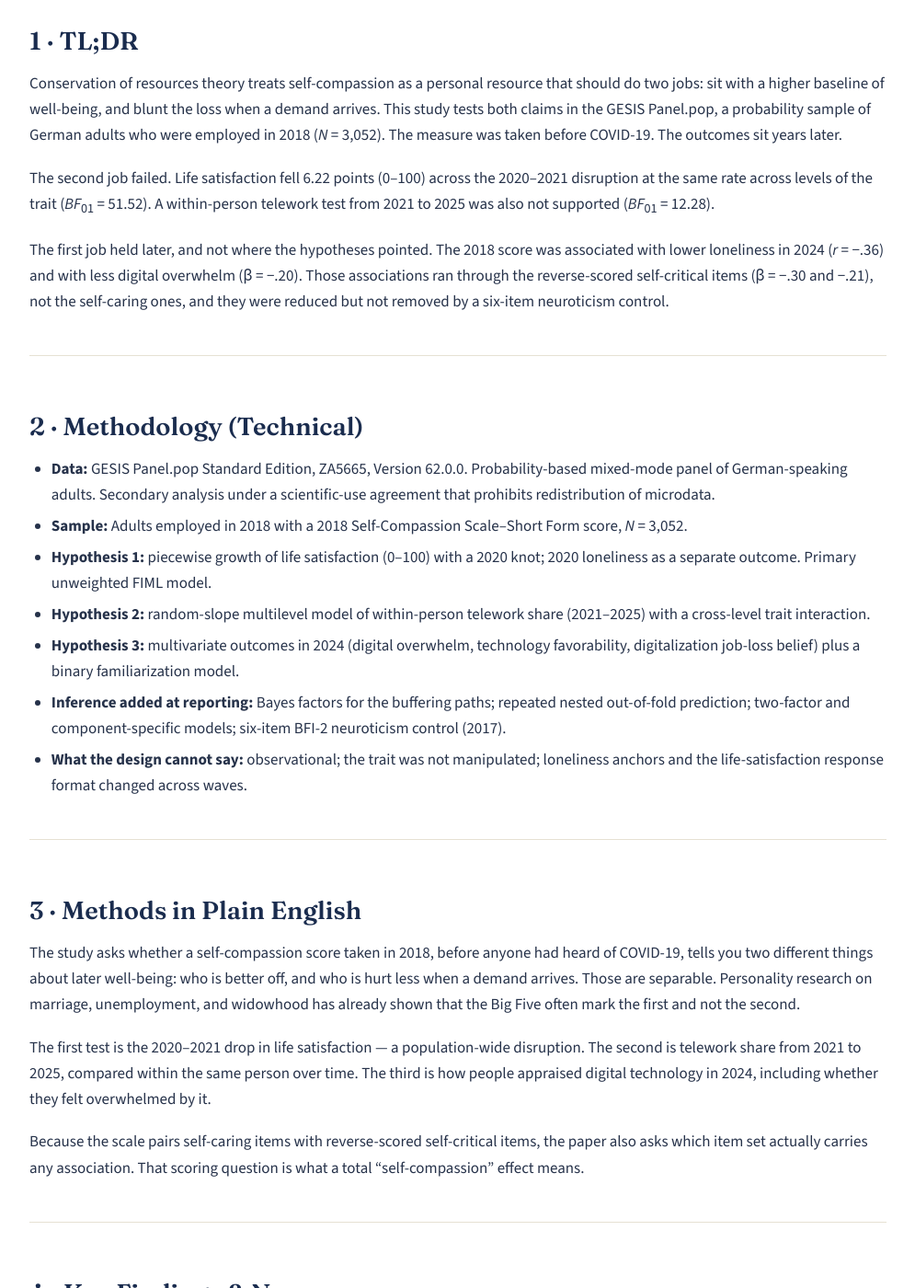
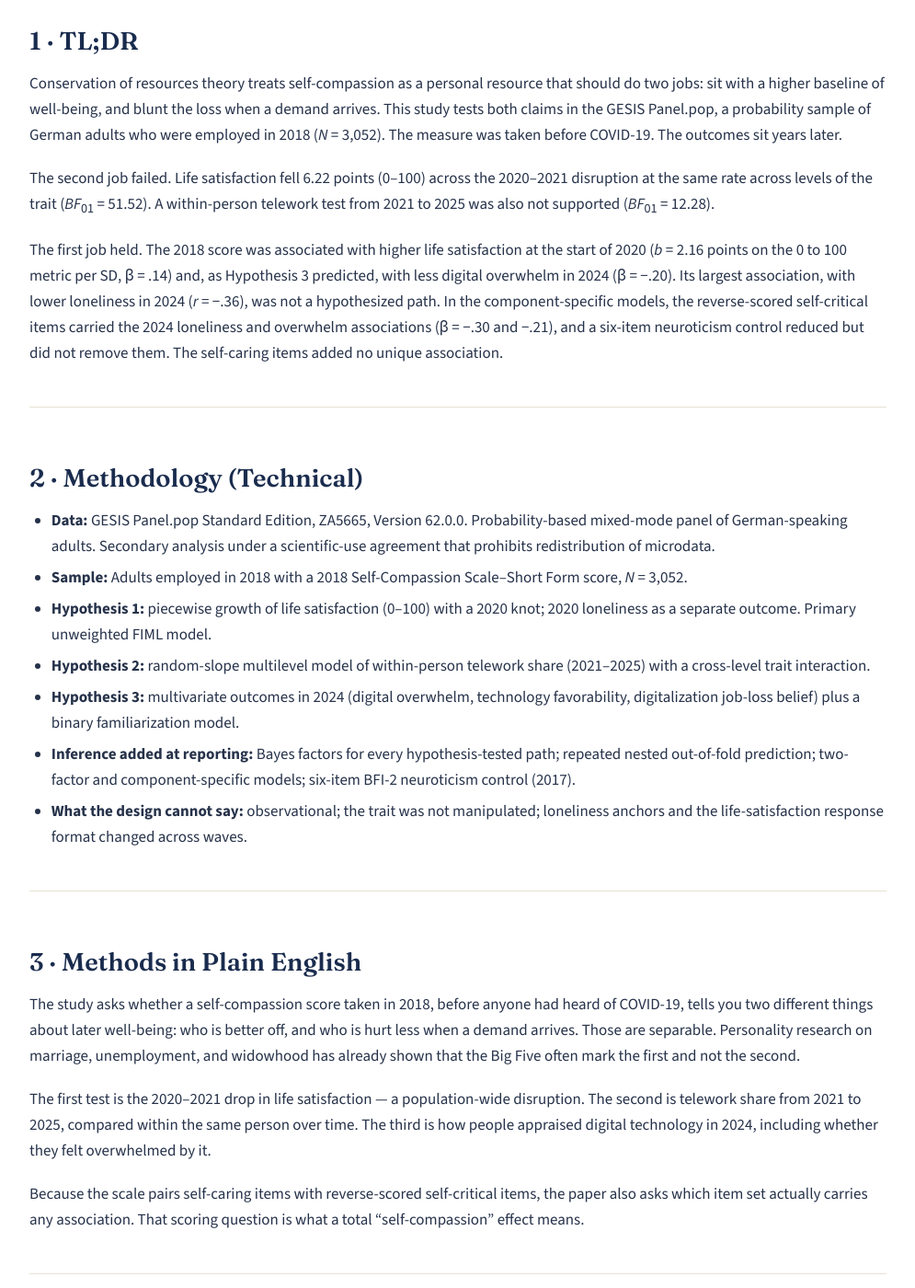
Before and after one commit to mjmonnot/mjmonnot.github.io, a Jekyll site: the page built from publications/2026-buffer-or-baseline.md, in a window 1280 px wide and 1400 px high, scrolled down 994 px. Shown: the whole window at 92% size, without its empty margins (142-1137 px from the left). Built offline with Jekyll 4.4.1, drawn with Linux system fonts in a browser that asks for light colours; some of the changed text lies outside the part shown.

Commit message:
Buffer or Baseline: publication page corrections SC-01 SC-02 SC-03 SC-06
Co-Authored-By: Claude Fable 5.2 <noreply@anthropic.com>
Claude-Session: https://claude.ai/code/session_01TKeWHFR7E5YyftLbi9sYbp

```diff
--- a/publications/2026-buffer-or-baseline.md
+++ b/publications/2026-buffer-or-baseline.md
@@ -30,7 +30,7 @@ Conservation of resources theory treats self-compassion as a personal resource t
 
 The second job failed. Life satisfaction fell 6.22 points (0–100) across the 2020–2021 disruption at the same rate across levels of the trait (*BF*<sub>01</sub> = 51.52). A within-person telework test from 2021 to 2025 was also not supported (*BF*<sub>01</sub> = 12.28).
 
-The first job held later, and not where the hypotheses pointed. The 2018 score was associated with lower loneliness in 2024 (*r* = −.36) and with less digital overwhelm (β = −.20). Those associations ran through the reverse-scored self-critical items (β = −.30 and −.21), not the self-caring ones, and they were reduced but not removed by a six-item neuroticism control.
+The first job held. The 2018 score was associated with higher life satisfaction at the start of 2020 (*b* = 2.16 points on the 0 to 100 metric per SD, β = .14) and, as Hypothesis 3 predicted, with less digital overwhelm in 2024 (β = −.20). Its largest association, with lower loneliness in 2024 (*r* = −.36), was not a hypothesized path. In the component-specific models, the reverse-scored self-critical items carried the 2024 loneliness and overwhelm associations (β = −.30 and −.21), and a six-item neuroticism control reduced but did not remove them. The self-caring items added no unique association.
 
 ---
 
@@ -41,7 +41,7 @@ The first job held later, and not where the hypotheses pointed. The 2018 score w
 - **Hypothesis 1:** piecewise growth of life satisfaction (0–100) with a 2020 knot; 2020 loneliness as a separate outcome. Primary unweighted FIML model.
 - **Hypothesis 2:** random-slope multilevel model of within-person telework share (2021–2025) with a cross-level trait interaction.
 - **Hypothesis 3:** multivariate outcomes in 2024 (digital overwhelm, technology favorability, digitalization job-loss belief) plus a binary familiarization model.
-- **Inference added at reporting:** Bayes factors for the buffering paths; repeated nested out-of-fold prediction; two-factor and component-specific models; six-item BFI-2 neuroticism control (2017).
+- **Inference added at reporting:** Bayes factors for every hypothesis-tested path; repeated nested out-of-fold prediction; two-factor and component-specific models; six-item BFI-2 neuroticism control (2017).
 - **What the design cannot say:** observational; the trait was not manipulated; loneliness anchors and the life-satisfaction response format changed across waves.
 
 ---
@@ -58,7 +58,7 @@ Because the scale pairs self-caring items with reverse-scored self-critical item
 
 ## 4 · Key Findings & Nuances
 
-- **Levels, not slopes.** The 2018 trait was associated with higher life satisfaction at the 2020 knot (*b* = 2.16, β = .14) and with a more positive pre-2020 slope. It was not associated with the disruption slope or the recovery slope.
+- **The trait was associated with the 2020 level of life satisfaction and with its pre-2020 slope.** The 2018 trait was associated with higher life satisfaction at the 2020 knot (*b* = 2.16, β = .14) and with a more positive pre-2020 slope, *b* = 0.25, 95% CI [0.05, 0.45], *p* = .015, β = .12. Its associations with the disruption slope (*b* = −0.10, 95% CI [−0.71, 0.51], *p* = .746) and the recovery slope (*b* = −0.29, 95% CI [−0.69, 0.11], *p* = .154) were not statistically significant.
 - **The largest association was not hypothesized.** 2018 self-compassion correlated *r* = −.36 with 2024 loneliness and added out-of-fold Δ*R*² = .036 beyond baseline covariates. 2020 loneliness, measured in the disruption, was unrelated.
 - **Digital overwhelm, not digital behavior.** Lower overwhelm (β = −.20) and slightly more favorable appraisals (β = .10). Unrelated to recently familiarizing oneself with a new tool (OR = 0.98) and to a national job-loss belief.
 - **The total score was the self-critical items.** The trait factor correlated *r* = .98 with the reverse-scored self-critical composite and *r* = .38 with the self-caring composite. Self-caring items added nothing unique. A six-item neuroticism control reduced the loneliness and overwhelm estimates to −.24 and −.17 and did not remove them.
@@ -80,7 +80,7 @@ Because the scale pairs self-caring items with reverse-scored self-critical item
 
 ### For Well-Being Program Design
 
-- The design is correlational. Nothing here says what training the trait would do. The [companion site](https://mjmonnot.github.io/buffer-or-baseline/) stays inside that limit; the [what to watch](https://mjmonnot.github.io/buffer-or-baseline/playbook.html) page is written for that constraint.
+- The design is correlational. Nothing here says what training the trait would do (p. 40). The [companion site](https://mjmonnot.github.io/buffer-or-baseline/) stays inside that limit; its [in practice](https://mjmonnot.github.io/buffer-or-baseline/#practice) section is written for that constraint.
 
 ---
 
```
